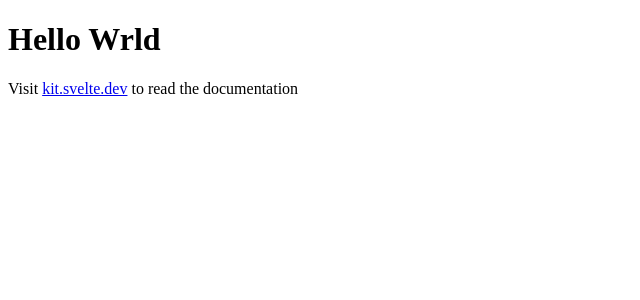
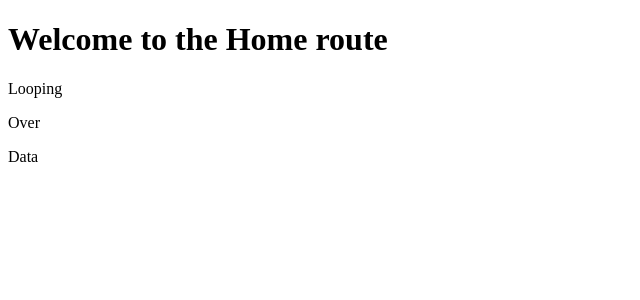
Before and after one commit to MISTOM/SvelteProject, a SvelteKit app: page / in a window 1280 px wide. Shown: the top 300 px of the page, without its empty margins (0-640 px from the left). Built offline with nearby package versions, Linux system fonts and the light colour scheme.

Commit message:
create home route

```diff
--- a/package.json
+++ b/package.json
@@ -10,6 +10,7 @@
 	"devDependencies": {
 		"@sveltejs/adapter-auto": "^2.0.0",
 		"@sveltejs/kit": "^1.5.0",
+		"prettier": "^2.8.8",
 		"svelte": "^3.54.0",
 		"vite": "^4.3.0"
 	},
--- a/src/routes/+page.svelte
+++ b/src/routes/+page.svelte
@@ -1,6 +1,9 @@
 <script>
-    let data = "hello"
+    let data = ["Looping", "Over", "Data"];
+
 </script>
 
-<h1>Hello Wrld</h1>
-<p>Visit <a href="https://kit.svelte.dev">kit.svelte.dev</a> to read the documentation</p>
+<h1>Welcome to the Home route</h1>
+{#each data as item}
+    <p>{item}</p>
+{/each}
```
Also changed, not shown: 1 other file (tests, documents, lock files or other folders).
